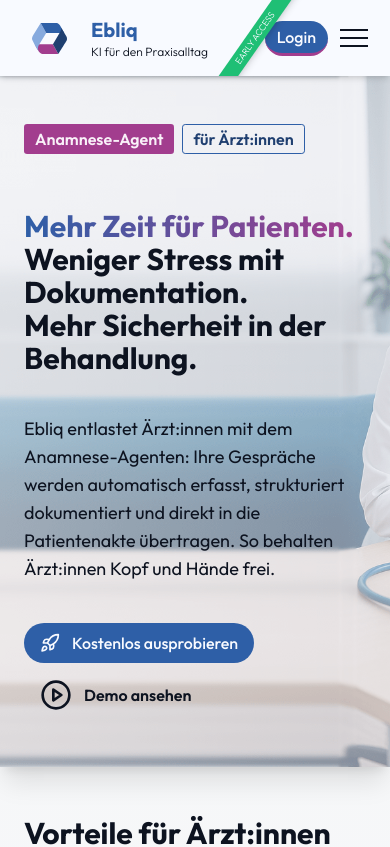
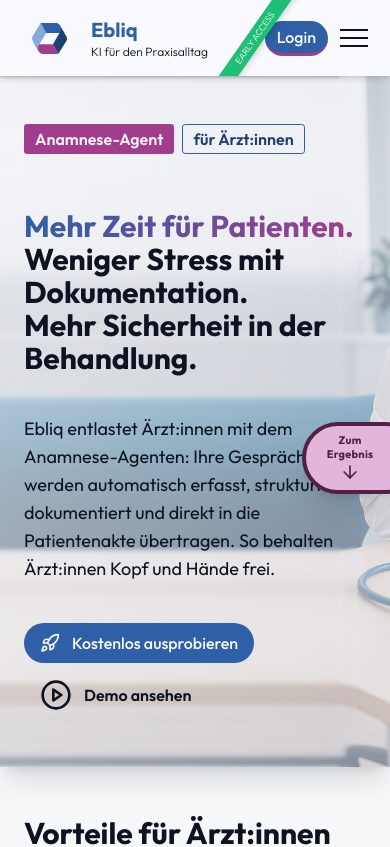
Before and after one commit to ebliq/landingpage, a Next.js app: page /for-you/doctors in a window 390 px wide. Shown: the top 847 px of the page. Built offline with nearby package versions, Linux system fonts and the light colour scheme; no server answers.

Commit message:
mobile optimizations

```diff
--- a/app/for-you/doctors/calculator-section.tsx
+++ b/app/for-you/doctors/calculator-section.tsx
@@ -1,8 +1,8 @@
 "use client";
 
-import { useMemo, useState } from "react";
+import { useEffect, useMemo, useRef, useState } from "react";
 import Link from "next/link";
-import { Rocket, Phone, ChevronDown } from "lucide-react";
+import { Rocket, Phone, ChevronDown, ArrowDown } from "lucide-react";
 
 import { Button } from "@/components/ui/button";
 import { cn } from "@/components/utils";
@@ -266,6 +266,8 @@ const PROCESS_MATRIX: ProcessMatrix = {
   ],
 };
 
+type MaturityLevel = (typeof MATURITY_LEVELS)[number]["value"];
+
 const formatCurrency = (value: number) =>
   new Intl.NumberFormat("de-DE", {
     style: "currency",
@@ -281,10 +283,109 @@ const clamp = (value: number, min: number, max: number) =>
 export default function CalculatorSection() {
   const [doctors, setDoctors] = useState<number>(3);
   const [anamnesesPerDay, setAnamnesesPerDay] = useState<number>(10);
-  const [maturityLevel, setMaturityLevel] = useState<number>(2);
+  const [maturityLevel, setMaturityLevel] = useState<MaturityLevel>(2);
   const [practiceDays, setPracticeDays] = useState<number>(4);
   const [hourlyRate, setHourlyRate] = useState<number>(115);
   const [showAdvanced, setShowAdvanced] = useState<boolean>(false);
+  const [isMobileLayout, setIsMobileLayout] = useState<boolean>(false);
+  const [showScrollCue, setShowScrollCue] = useState<boolean>(false);
+  const parameterCardRef = useRef<HTMLDivElement | null>(null);
+
+  const scrollToResults = () => {
+    const anchor = document.getElementById("sparpotential");
+    if (anchor) {
+      anchor.scrollIntoView({ behavior: "smooth", block: "start" });
+    }
+  };
+
+  useEffect(() => {
+    const mediaQuery = window.matchMedia("(max-width: 767px)");
+    const applyLayout = (source: MediaQueryList | MediaQueryListEvent) => {
+      setIsMobileLayout(source.matches);
+    };
+
+    applyLayout(mediaQuery);
+
+    const listener = (event: MediaQueryListEvent) => applyLayout(event);
+    mediaQuery.addEventListener("change", listener);
+
+    return () => {
+      mediaQuery.removeEventListener("change", listener);
+    };
+  }, []);
+
+  useEffect(() => {
+    if (!isMobileLayout) {
+      setShowScrollCue(false);
+      return;
+    }
+
+    const target = parameterCardRef.current;
+    if (!target) {
+      setShowScrollCue(false);
+      return;
+    }
+
+    const evaluate = () => {
+      const rect = target.getBoundingClientRect();
+      const viewportHeight = window.innerHeight || document.documentElement.clientHeight;
+
+      const visibleHeight = Math.max(
+        0,
+        Math.min(rect.bottom, viewportHeight) - Math.max(rect.top, 0),
+      );
+      const visibleRatio = rect.height > 0 ? visibleHeight / rect.height : 0;
+      const enteredRatio = rect.height > 0
+        ? Math.min(
+            Math.max((viewportHeight - rect.top) / rect.height, 0),
+            1,
+          )
+        : 0;
+      const hiddenTopRatio = rect.height > 0
+        ? Math.min(Math.max(-rect.top / rect.height, 0), 1)
+        : 0;
+
+      const meetsShowCriteria =
+        visibleRatio > 0 &&
+        enteredRatio >= 0.75 &&
+        hiddenTopRatio <= 0.2;
+
+      if (showScrollCue) {
+        if (!meetsShowCriteria || visibleRatio <= 0.25 || hiddenTopRatio >= 0.5) {
+          setShowScrollCue(false);
+        }
+      } else if (meetsShowCriteria) {
+        setShowScrollCue(true);
+      }
+    };
+
+    evaluate();
+
+    let frame: number | null = null;
+    const requestEval = () => {
+      if (frame !== null) {
+        return;
+      }
+
+      frame = window.requestAnimationFrame(() => {
+        frame = null;
+        evaluate();
+      });
+    };
+
+    window.addEventListener("scroll", requestEval, { passive: true });
+    window.addEventListener("resize", requestEval);
+    window.addEventListener("orientationchange", requestEval);
+
+    return () => {
+      if (frame !== null) {
+        window.cancelAnimationFrame(frame);
+      }
+      window.removeEventListener("scroll", requestEval);
+      window.removeEventListener("resize", requestEval);
+      window.removeEventListener("orientationchange", requestEval);
+    };
+  }, [isMobileLayout, showScrollCue]);
 
   const results = useMemo(() => {
     const steps = PROCESS_MATRIX[maturityLevel];
@@ -348,6 +449,17 @@ export default function CalculatorSection() {
 
   return (
     <>
+      {isMobileLayout && showScrollCue && (
+        <button
+          type="button"
+          onClick={scrollToResults}
+          className="fixed -right-8 top-[50%] z-30 flex w-[120px] flex-col items-center justify-center rounded-full border-4 border-secondary-800 bg-secondary-200 text-[11px] font-bold tracking-wide text-secondary-800 shadow-xl transition-transform hover:translate-x-1 md:hidden p-2 pr-8"
+          aria-label="Zum Ergebnis scrollen"
+        >
+          <span className="leading-tight">Zum Ergebnis</span>
+          <ArrowDown className="h-5 w-5" />
+        </button>
+      )}
       <section className="px-6 lg:px-8 py-12 md:py-20 bg-primary-50 shadow-inner">
         <div className="max-w-5xl mx-auto">
           <div className="mb-10">
@@ -360,7 +472,10 @@ export default function CalculatorSection() {
           </div>
           <div className="grid gap-8 md:grid-cols-[minmax(0,1.4fr)_minmax(0,1fr)]">
             <div className="space-y-8">
-              <div className="rounded-sm border border-primary-200 bg-white p-6 shadow-sm">
+              <div
+                ref={parameterCardRef}
+                className="rounded-sm border border-primary-200 bg-white p-6 shadow-sm"
+              >
                 <div className="space-y-8">
                   <div className="mb-12">
                     <div className="flex items-center justify-between">
@@ -440,7 +555,7 @@ export default function CalculatorSection() {
                     </div>
                   </div>
 
-                  <div className="">
+                  <div className="hidden md:block">
                     <button
                       type="button"
                       onClick={() => setShowAdvanced((previous) => !previous)}
@@ -529,8 +644,11 @@ export default function CalculatorSection() {
 
             <div className="flex flex-col gap-8 md:pl-4">
               <div>
-                <h3 className="text-4xl font-bold text-primary mb-0">
-                  Ihr Spar-Potential:
+                <h3
+                  id="sparpotential"
+                  className="scroll-mt-24 text-4xl font-bold text-primary mb-0"
+                >
+                  Ihr Sparpotential
                 </h3>
                 <span className="text-sm">(pro Monat, gesamtes Team)</span>
                 <div className="mt-8 space-y-6">
@@ -565,7 +683,7 @@ export default function CalculatorSection() {
               </div>
 
               <div>
-                <p className="text-xl font-bold text-black mt-12">
+                <p className="text-xl font-bold text-black mt-4 md:mt-12">
                   Glauben Sie nicht? <br/>Haben wir zuerst auch nicht...
                 </p>
                 <p>
--- a/app/for-you/doctors/page.tsx
+++ b/app/for-you/doctors/page.tsx
@@ -154,8 +154,6 @@ export default function Page() {
         </div>
       </section>
 
-      <CalculatorSection />
-
       <section className="py-6 md:py-20 px-6 md:px-12 mt-0 bg-primary-700 shadow-xl">
         <div className="max-w-4xl mx-auto ">
           <h2 className="secondary-heading mt-0 !text-primary-200">
@@ -287,6 +285,8 @@ export default function Page() {
         </div>
       </section>
 
+      <CalculatorSection />
+
       <section className="px-6 lg:px-8 py-10 md:py-20 shadow-md">
         <div className="max-w-4xl mx-auto">
           <div className="mb-6">
```
